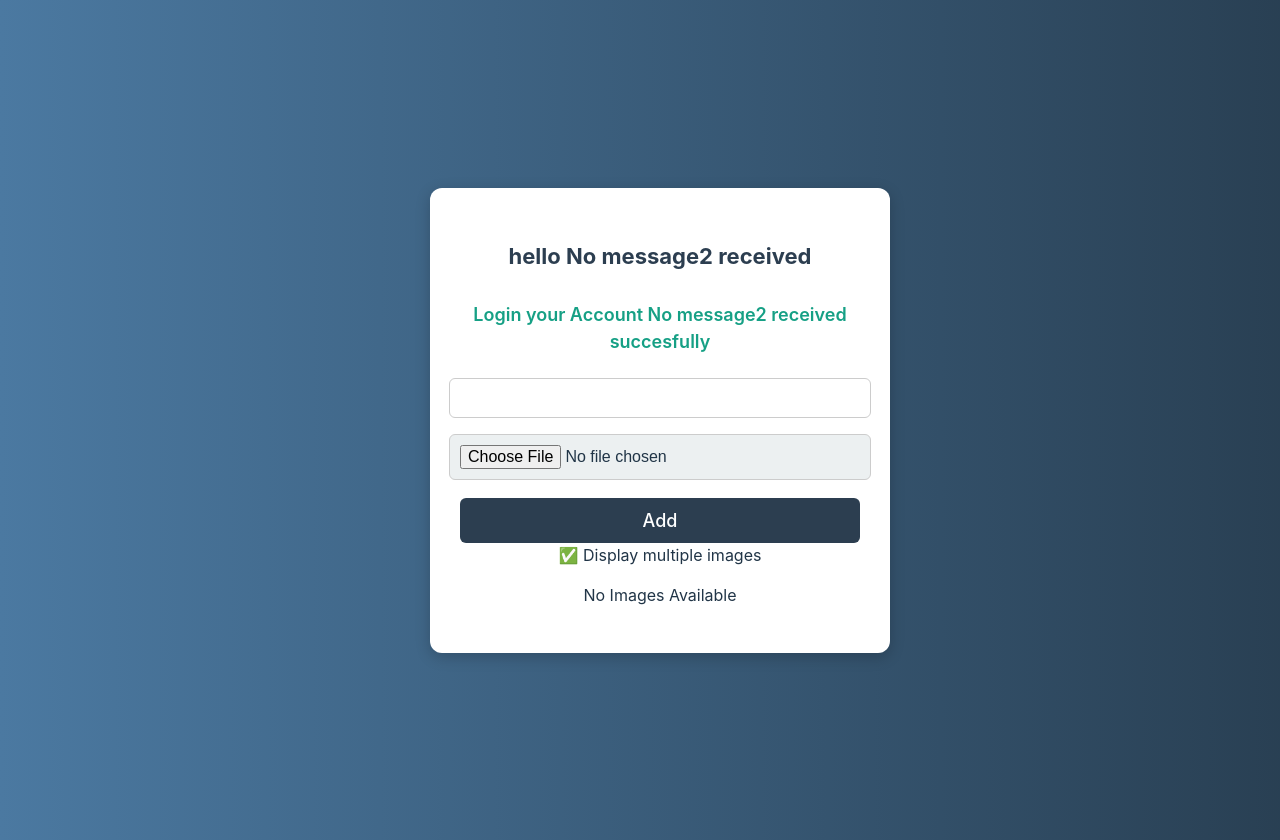
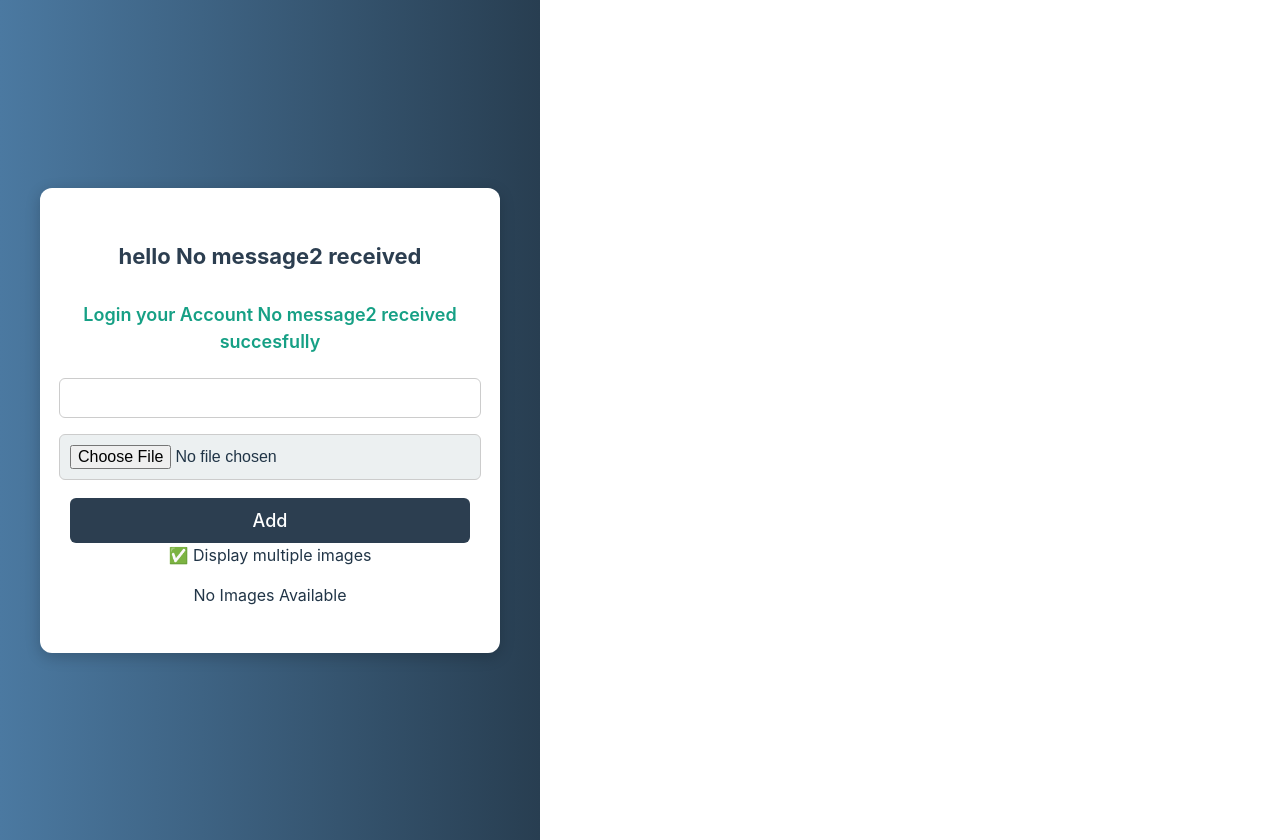
Before and after one commit to ramsai-kolli/Memoria, a React (Vite) app in the folder Frontend/: page /home3 in a window 1280 px wide. Before the commit the page ends 800 px from the top, so only its background shows below. Built offline with nearby package versions, Linux system fonts and the light colour scheme.

Commit message:
login2.css is changed

```diff
--- a/Frontend/src/login2.css
+++ b/Frontend/src/login2.css
@@ -1,16 +1,30 @@
 /* Full-page background */
-.d1 {
+/* .d1 {
     position: fixed;
     top: 0;
     left: 0;
     width: 100%;
     height: 100vh;
-    background: linear-gradient(to right, #4b79a1, #283e51); /* Deep Blue Gradient */
+    background: linear-gradient(to right, #4b79a1, #283e51);
     display: flex;
     justify-content: center;
     align-items: center;
     padding: 20px;
+} */
+
+/* Full-page background (Allow Scrolling) */
+.d1 {
+    position: relative; /* Change fixed to relative */
+    width: 100%;
+    min-height: 100vh; /* Use min-height instead of height */
+    background: linear-gradient(to right, #4b79a1, #283e51);
+    display: flex;
+    justify-content: center;
+    align-items: center;
+    padding: 20px;
+    overflow-y: auto; /* Enable vertical scrolling */
 }
+
 
 /* Main content container */
 .d2 {
```
